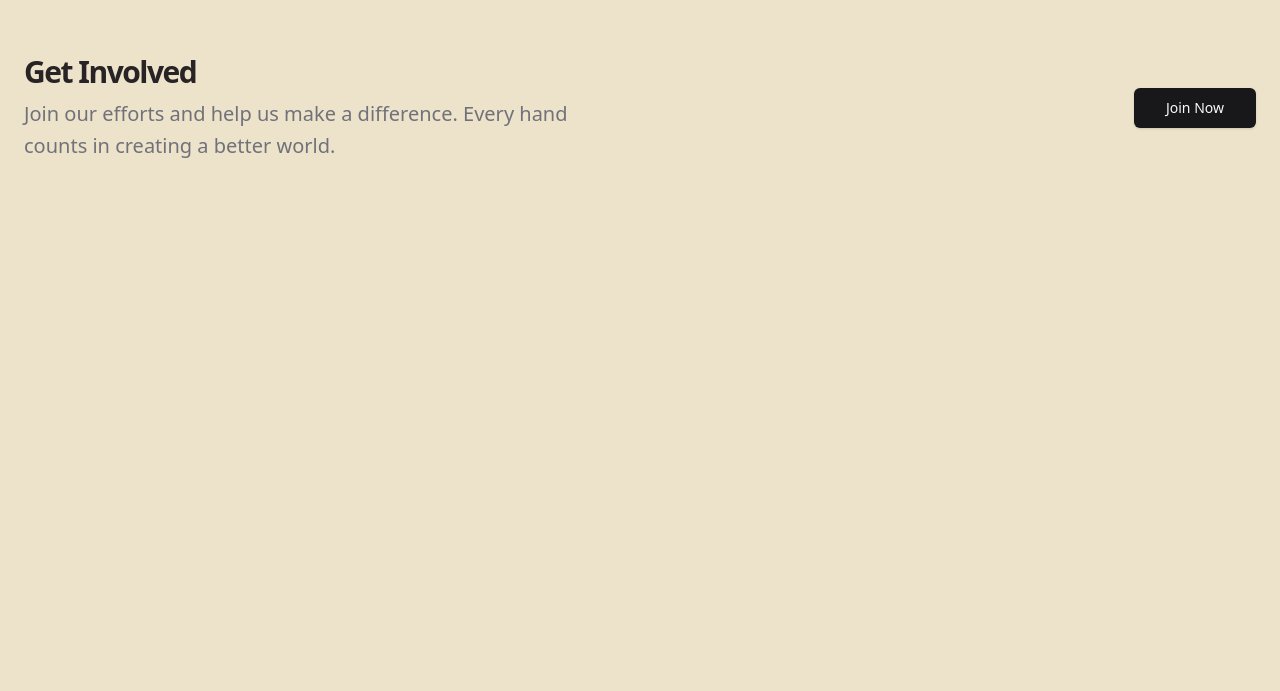
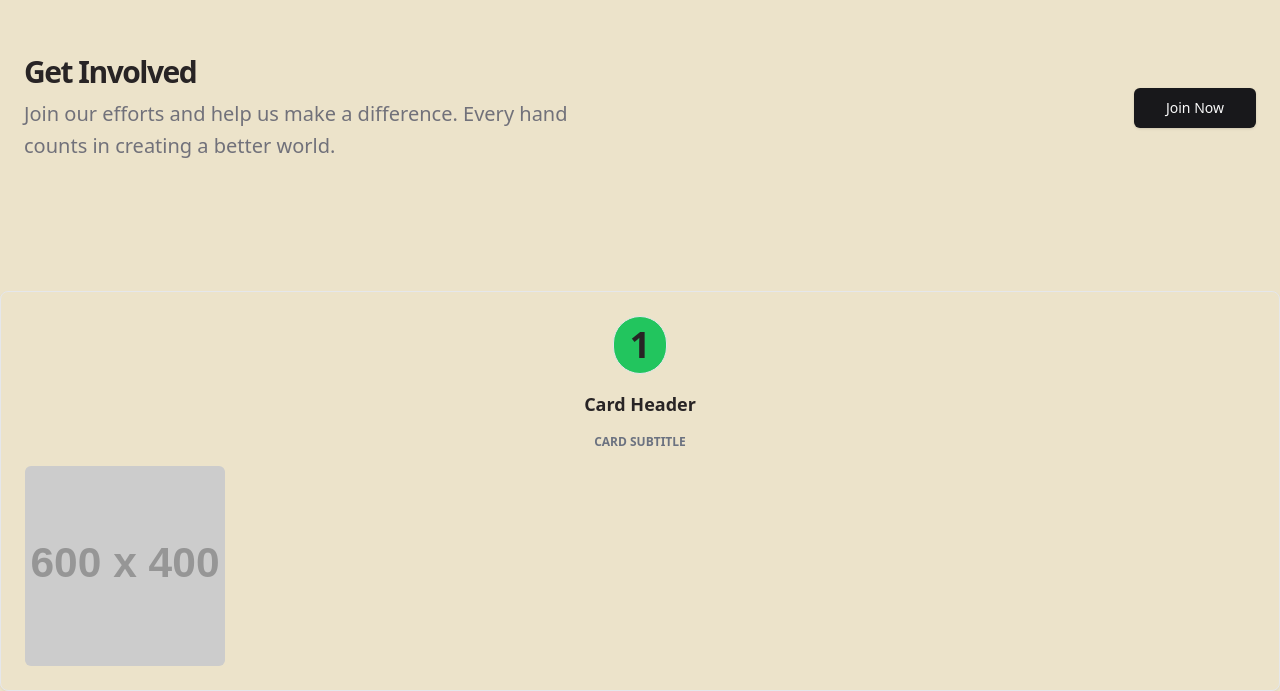
Before and after one commit to Coda39/Comet-Cupboard, a SvelteKit app: page / in a window 1280 px wide. Shown: the part 1674-2365 px from the top of the page. Before the commit the page ends 1965 px from the top, so only its background shows below. Built offline with nearby package versions, Linux system fonts and the light colour scheme.

Commit message:
working on updating main page

```diff
--- a/src/routes/+page.svelte
+++ b/src/routes/+page.svelte
@@ -1,5 +1,13 @@
 <script>
 	  import { animateScroll } from 'svelte-scrollto-element';
+	  import InfoCard from '../routes/components/infoCard.svelte';
+
+	  let cardData1 = {
+		number: 1,
+		header: 'Card Header',
+		subtitle: 'Card Subtitle',
+		image: 'https://placehold.co/600x400', // Provide your image URL
+	  };
 </script>
 
 <div class ="mb-20">
@@ -87,4 +95,9 @@
 	</div>
 </section>
 
+
+
+<InfoCard {...cardData1}/>
+
+
 </main>
--- /dev/null
+++ b/src/routes/components/infoCard.svelte
@@ -0,0 +1,27 @@
+<script>
+  export let number;
+  export let header;
+  export let subtitle;
+  export let image;
+</script>
+
+<!--
+  // v0 by Vercel.
+  // https://v0.dev/t/7rnqL48OLQU
+-->
+<div class="rounded-lg border bg-card text-card-foreground shadow-sm transition-transform hover:scale-105" >
+  <div class="flex flex-col items-center space-y-4 p-6">
+    <h2 class="text-4xl font-bold rounded-full border bg-green-500 px-4 py-2" >
+	{number}
+	</h2>
+    <h3 class="text-lg font-bold">
+	{header}
+    </h3>
+    <p class="text-xs text-gray-500 dark:text-gray-400 uppercase font-semibold">
+	{subtitle}
+    </p>
+    <div class="w-full overflow-hidden">
+      <img alt="Card" class="transition-transform duration-500 hover:scale-110 rounded-md" height="200" src="{image}" width="200" style="aspect-ratio: 200 / 200; object-fit: cover;">
+    </div>
+  </div>
+</div>
```
